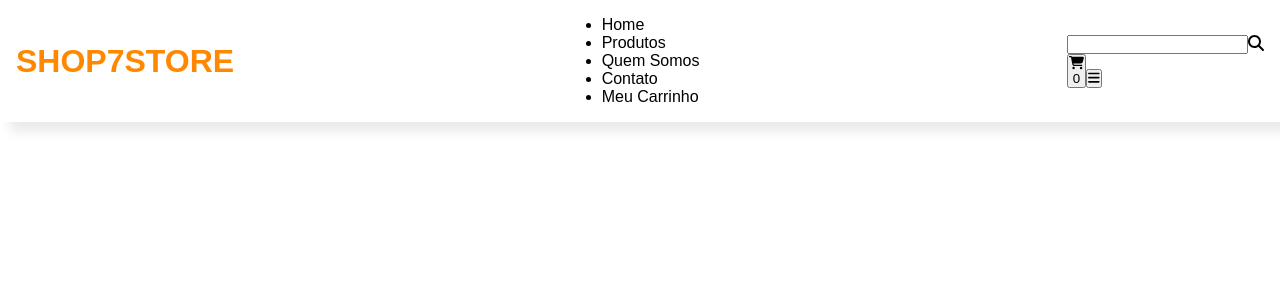
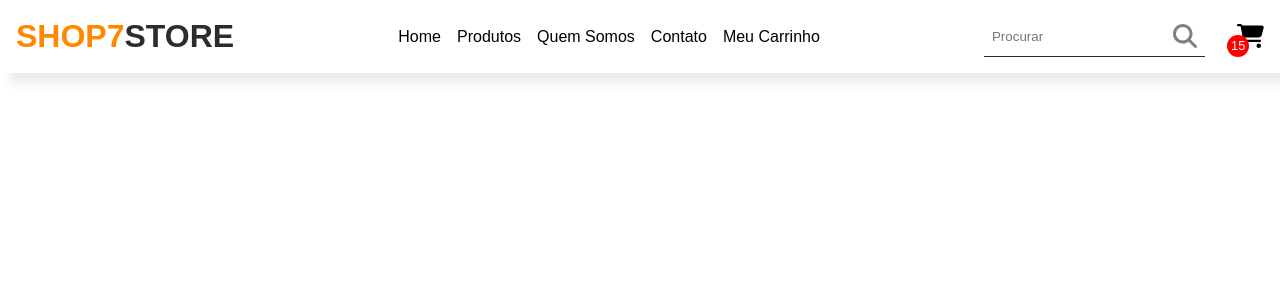
Before and after one commit to FernandoAntonioAzevedo/Shop7store_ecommerce_React, a React (Create React App) app in the folder shopsevenstore/: page / in a window 1280 px wide. Shown: the top 300 px of the page. Built offline with nearby package versions, Linux system fonts and the light colour scheme.

Commit message:
finalizando estilizações iniciais navbar

```diff
--- a/shopsevenstore/src/App.js
+++ b/shopsevenstore/src/App.js
@@ -34,12 +34,12 @@ function App() {
           </nav>
           <div className="navs-icon-container">
             <div className="search-input-container">
-              <input type="search" />
+              <input type="search" placeholder="Procurar" />
               <FontAwesomeIcon icon={faSearch} />
             </div>
             <button className="shopping-cart">
               <FontAwesomeIcon icon={faShoppingCart} />
-              <div className="products-count">0</div>
+              <div className="products-count">15</div>
             </button>
             <button className="menu-button">
               <FontAwesomeIcon icon={faBars}/>
--- a/shopsevenstore/src/index.css
+++ b/shopsevenstore/src/index.css
@@ -23,6 +23,13 @@ a {
   color: unset;
 }
 
+
+button {
+  background-color: transparent;
+  border: none;
+  cursor: pointer;
+}
+
 /* Nav */
 
 .nav {
@@ -46,3 +53,74 @@ a {
 .logo {
   color: var(--primary-color);
 }
+
+.logo span {
+  color: var(--dark-color);
+}
+
+nav ul {
+  display: flex;
+  list-style: none;
+  align-items: center;
+  gap: 1rem;
+}
+
+.navs-icon-container {
+  display: flex;
+  align-items: center;
+  gap: 1rem;
+}
+
+.navs-icon-container svg {
+  height: 1.5rem;
+}
+
+.navs-icon-container .shopping-cart {
+  position: relative;
+}
+
+.navs-icon-container .shopping-cart .products-count {
+  content: "";
+  position: absolute;
+  background-color: #f00;
+  width: 1rem;
+  height: 1rem;
+  bottom: -8px;
+  left: -10px;
+  border-radius: 50%;
+  color: #fff;
+  padding: 0.7rem;
+  font-size: 0.8rem;
+  display: flex;
+  align-items: center;
+  justify-content: center;
+}
+
+.search-input-container {
+  display: flex;
+  align-items: center;
+  gap: 0.25rem;
+  border-bottom: 1px solid var(--dark-color);
+  padding: 0.5rem;
+  margin-right: 1rem;
+}
+
+.search-input-container input {
+  border: none;
+  outline: none;
+}
+
+.search-input-container svg {
+  height: 1 rem;
+  color: #808080;
+}
+
+nav ul li:hover {
+  transform: translateY(-3px);
+  transition: all 0.2s;
+  font-weight: bold;
+}
+
+.menu-button {
+  display: none;
+}
```
